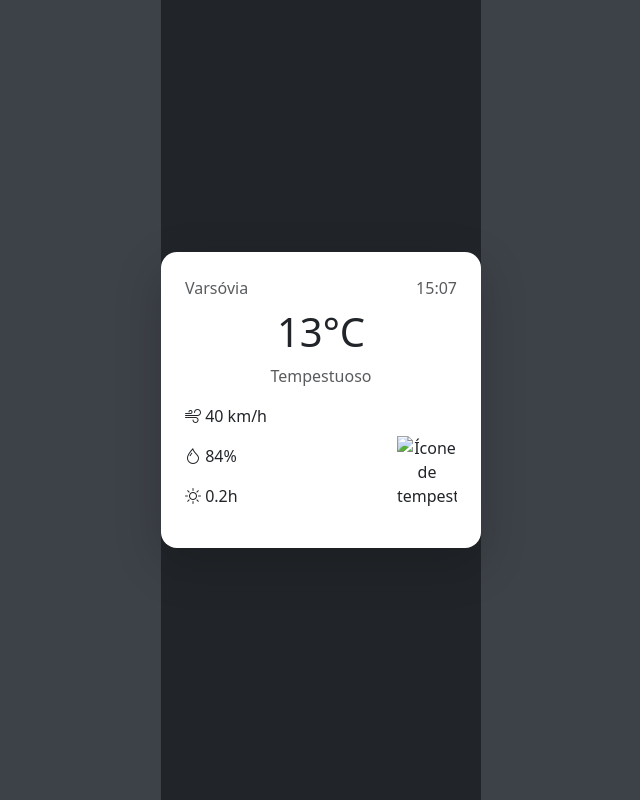
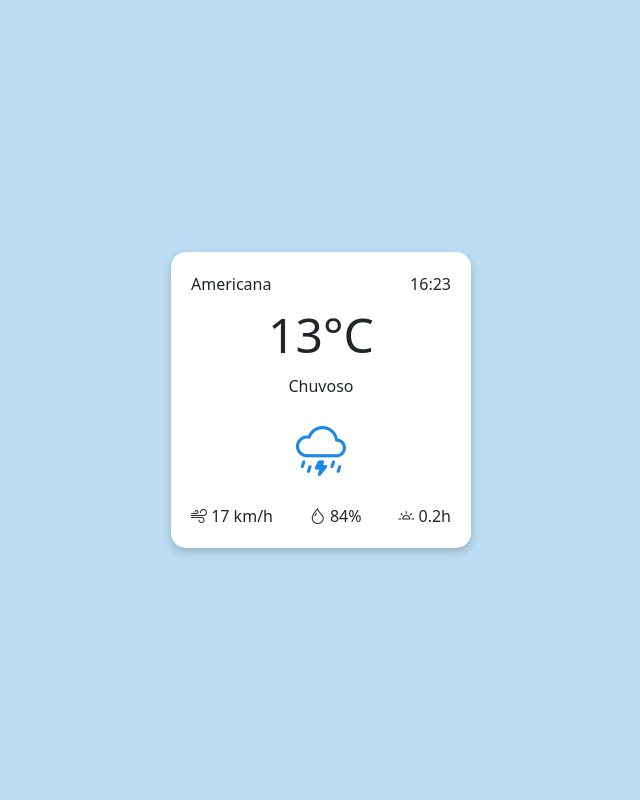
Before and after one commit to guilherme-costa14/previsao-do-tempo, a website: page index.html in a window 1280 px wide. Shown: the whole page, without its empty margins (319-959 px from the left). Drawn offline with nearby package versions, Linux system fonts and the light colour scheme.

Commit message:
desenvolvimento

```diff
--- a/index.html
+++ b/index.html
@@ -1,74 +1,33 @@
-<!-- <!DOCTYPE html>
-<html lang="pt-BR">
+<!DOCTYPE html>
+<html lang="pt">
 
 <head>
     <meta charset="UTF-8">
     <meta name="viewport" content="width=device-width, initial-scale=1.0">
-    <title>Cartão do Tempo</title>
+    <title>Previsão do tempo</title>
     <link rel="stylesheet" href="node_modules\bootstrap\dist\css\bootstrap.min.css">
     <link rel="stylesheet" href="node_modules/bootstrap-icons/font/bootstrap-icons.css">
     <link rel="stylesheet" href="style.css">
 </head>
 
 <body>
-    <div class="weather-card p-4 w-50">
+
+    <div class="weather-card">
         <div class="d-flex justify-content-between">
-            <span>Varsóvia</span>
-            <span>15:07</span>
+            <span>Americana</span>
+            <span>16:23</span>
         </div>
-        <h1 class="my-2">13&deg;C</h1>
-        <p class="text-muted">Tempestuoso</p>
-        <i class="bi bi-cloud-lightning-rain icon"></i>
-        <div class="mt-3 text-start">
-            <p><i class="bi bi-wind"></i> 40 km/h</p>
-            <p><i class="bi bi-droplet"></i> 84%</p>
-            <p><i class="bi bi-brightness-high"></i> 0.2h</p>
+        <h1>13°C</h1>
+        <p>Chuvoso</p>
+        <i class="bi bi-cloud-lightning-rain weather-icon"></i>
+        <div class="details">
+            <div><i class="bi bi-wind"></i> 17 km/h</div>
+            <div><i class="bi bi-droplet"></i> 84%</div>
+            <div><i class="bi bi-brightness-alt-high"></i> 0.2h</div>
         </div>
     </div>
+
+    <script src="https://cdn.jsdelivr.net/npm/bootstrap@5.3.3/dist/js/bootstrap.bundle.min.js"></script>
 </body>
 
-</html> -->
-<!DOCTYPE html>
-<html lang="pt-BR">
-<head>
-    <meta charset="UTF-8">
-    <meta name="viewport" content="width=device-width, initial-scale=1.0">
-    <title>Cartão do Tempo</title>
-    <link rel="stylesheet" href="node_modules\bootstrap\dist\css\bootstrap.min.css">
-    <link rel="stylesheet" href="node_modules/bootstrap-icons/font/bootstrap-icons.css">
-    <link rel="stylesheet" href="style.css">
-</head>
-<body>
-    <div class="d-flex justify-content-center align-items-center vh-100 bg-dark">
-        <div class="weather-card p-4 rounded-4 text-center bg-white shadow-lg" style="width: 320px;">
-            <div class="d-flex justify-content-between text-muted">
-                <span>Varsóvia</span>
-                <span>15:07</span>
-            </div>
-            <h1 class="my-2">13&deg;C</h1>
-            <p class="text-muted">Tempestuoso</p>
-            <div class="position-relative">
-                <div class="text-start">
-                    <p><i class="bi bi-wind"></i> 40 km/h</p>
-                    <p><i class="bi bi-droplet"></i> 84%</p>
-                    <p><i class="bi bi-brightness-high"></i> 0.2h</p>
-                </div>
-                <img src="weather-icon.png" alt="Ícone de tempestade" class="position-absolute bottom-0 end-0" style="width: 60px;">
-            </div>
-        </div>
-    </div>
-</body>
 </html>
-
-
-
-
-
-
-
-
-
-
-<!-- <link rel="stylesheet" href="node_modules\bootstrap\dist\css\bootstrap.min.css">
-    <link rel="stylesheet" href="node_modules/bootstrap-icons/font/bootstrap-icons.css">
-    <link rel="stylesheet" href="style.css"> -->
--- a/style.css
+++ b/style.css
@@ -1,20 +1,29 @@
 body {
-    background-color: #3d4148;
+    background-color: #64b1e46e;
     display: flex;
     justify-content: center;
     align-items: center;
     height: 100vh;
 }
-
 .weather-card {
-    background: #fff;
-    border-radius: 12px;
+    background: white;
     padding: 20px;
+    border-radius: 15px;
+    box-shadow: 0 4px 10px rgba(0, 0, 0, 0.2);
+    width: 300px;
     text-align: center;
-    box-shadow: 0px 4px 10px rgba(0, 0, 0, 0.2);
 }
-
-.icon {
+.weather-card h1 {
+    font-size: 3rem;
+    margin: 10px 0;
+}
+.weather-card .details {
+    display: flex;
+    justify-content: space-between;
+    margin-top: 15px;
+    font-size: 1rem;
+}
+.weather-icon {
     font-size: 50px;
-    color: #007bff;
+    color: #1e88e5;
 }
```
Also changed, not shown: index.txt (added, +74 -0 lines), style.txt (added, +20 -0 lines).
